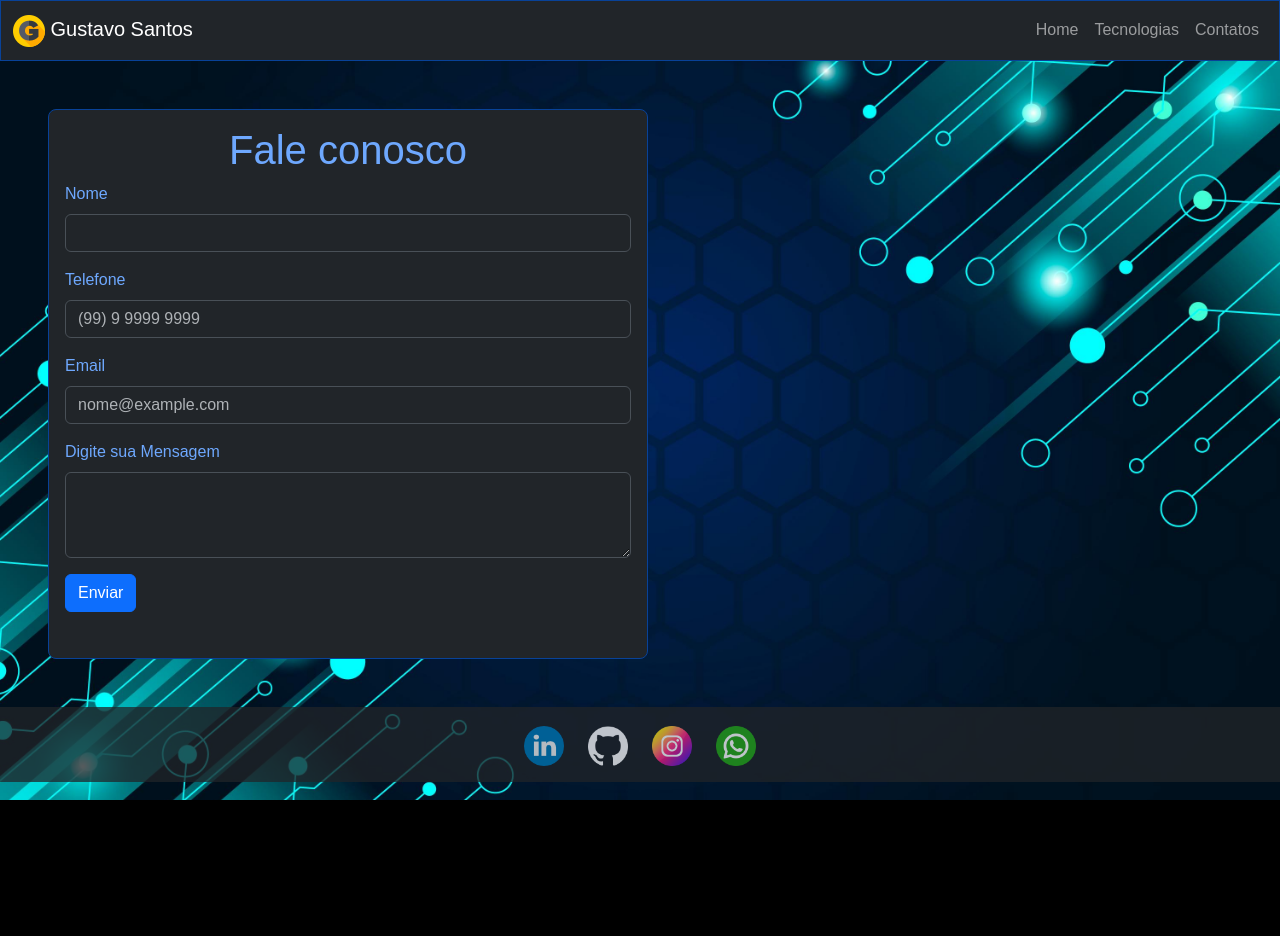
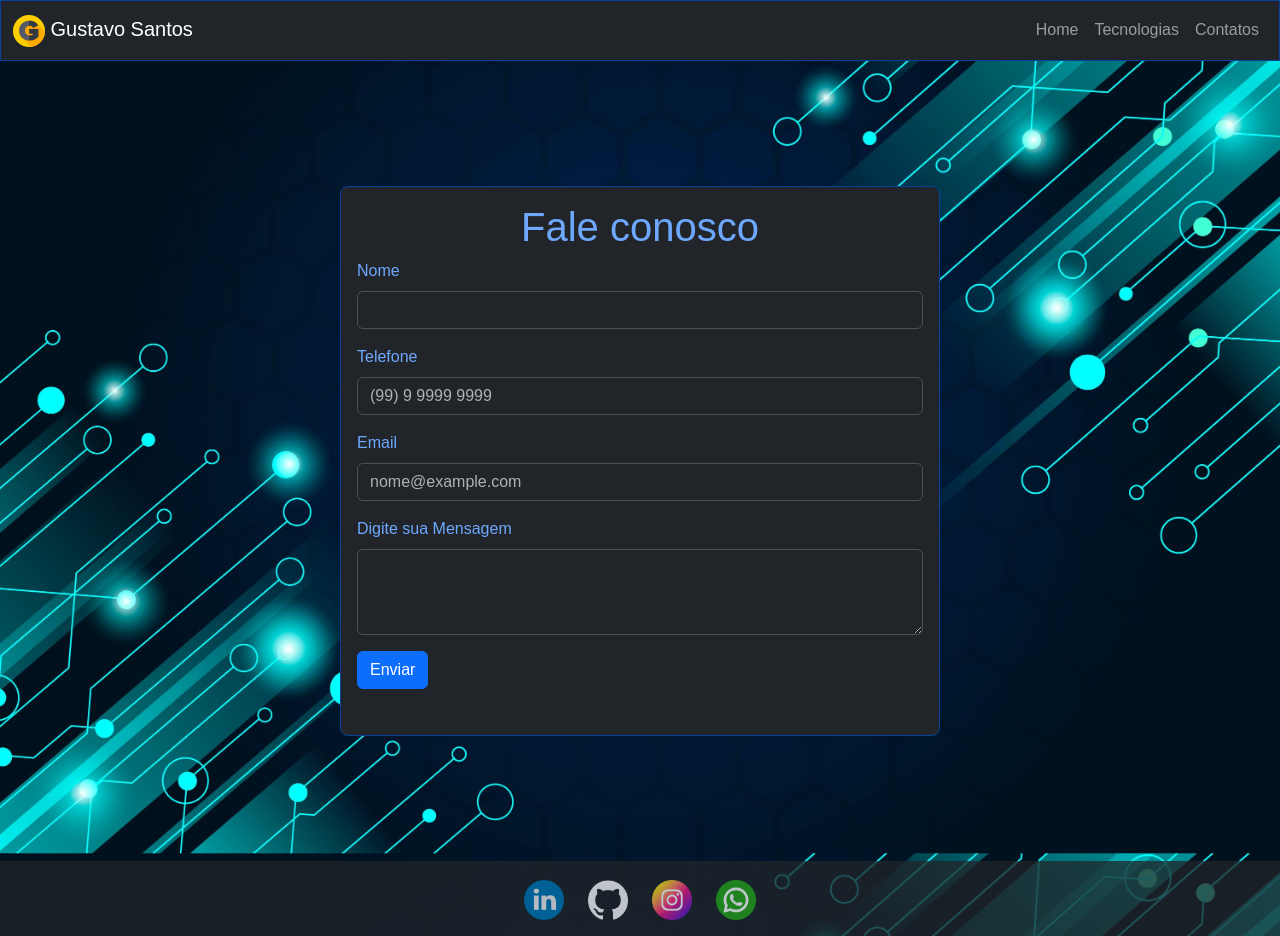
Before and after one commit to Gustavo1701/portifolio-pessoal-react, a React (Vite) app: page /contatos in a window 1280 px wide. Before the commit the page ends 800 px from the top, so only its background shows below. Built offline with nearby package versions, Linux system fonts and the light colour scheme.

Commit message:
Atualizando o formulário de contato para deixa-lo centralizado

```diff
--- a/src/Pages/Contatos.jsx
+++ b/src/Pages/Contatos.jsx
@@ -1,4 +1,5 @@
 import React from 'react'
+
 
 
 const Contatos = () => {
@@ -17,28 +18,26 @@ const Contatos = () => {
 
   return (
     <>
-      <div className="w-100 opacity-100">
-        <div className="align-items-center justify-content-center p-5 ">
+      <div className="w-100 vh-100 d-flex align-items-center justify-content-center">
         <div className="p-3 text-primary-emphasis bg-dark border border-primary-subtle rounded-3" data-bs-theme="dark" style={{ width: '600px', height: '550px' }}>
           <h1 className="text-center">Fale conosco</h1>
-            <div className="mb-3 ">
-              <label for="exampleFormControlInput1" className="form-label">Nome</label>
-              <input type="text" className="form-control" id="nomeContato"/>
+          <div className="mb-3">
+            <label htmlFor="nomeContato" className="form-label">Nome</label>
+            <input type="text" className="form-control" id="nomeContato" />
           </div>
-            <div className="mb-3 ">
-              <div className="mb-3 ">
-                <label for="exampleFormControlInput1" className="form-label">Telefone</label>
-                <input type="email" className="form-control" id="telefoneContato" placeholder="(99) 9 9999 9999" />
+          <div className="mb-3">
+            <label htmlFor="telefoneContato" className="form-label">Telefone</label>
+            <input type="text" className="form-control" id="telefoneContato" placeholder="(99) 9 9999 9999" />
           </div>
-              <label for="exampleFormControlInput1" className="form-label">Email</label>
+          <div className="mb-3">
+            <label htmlFor="emailContato" className="form-label">Email</label>
             <input type="email" className="form-control" id="emailContato" placeholder="nome@example.com" />
           </div>
           <div className="mb-3">
-              <label for="exampleFormControlTextarea1" className="form-label">Digite sua Mensagem</label>
+            <label htmlFor="mensagemContato" className="form-label">Digite sua Mensagem</label>
             <textarea className="form-control" id="mensagemContato" rows="3"></textarea>
           </div>
           <button type="button" className="btn btn-primary" id='enviarEmail' onClick={gerarEmail}>Enviar</button>
-          </div>
         </div>
       </div>
 
```
Lines whose indentation alone changed are shown as unchanged.
